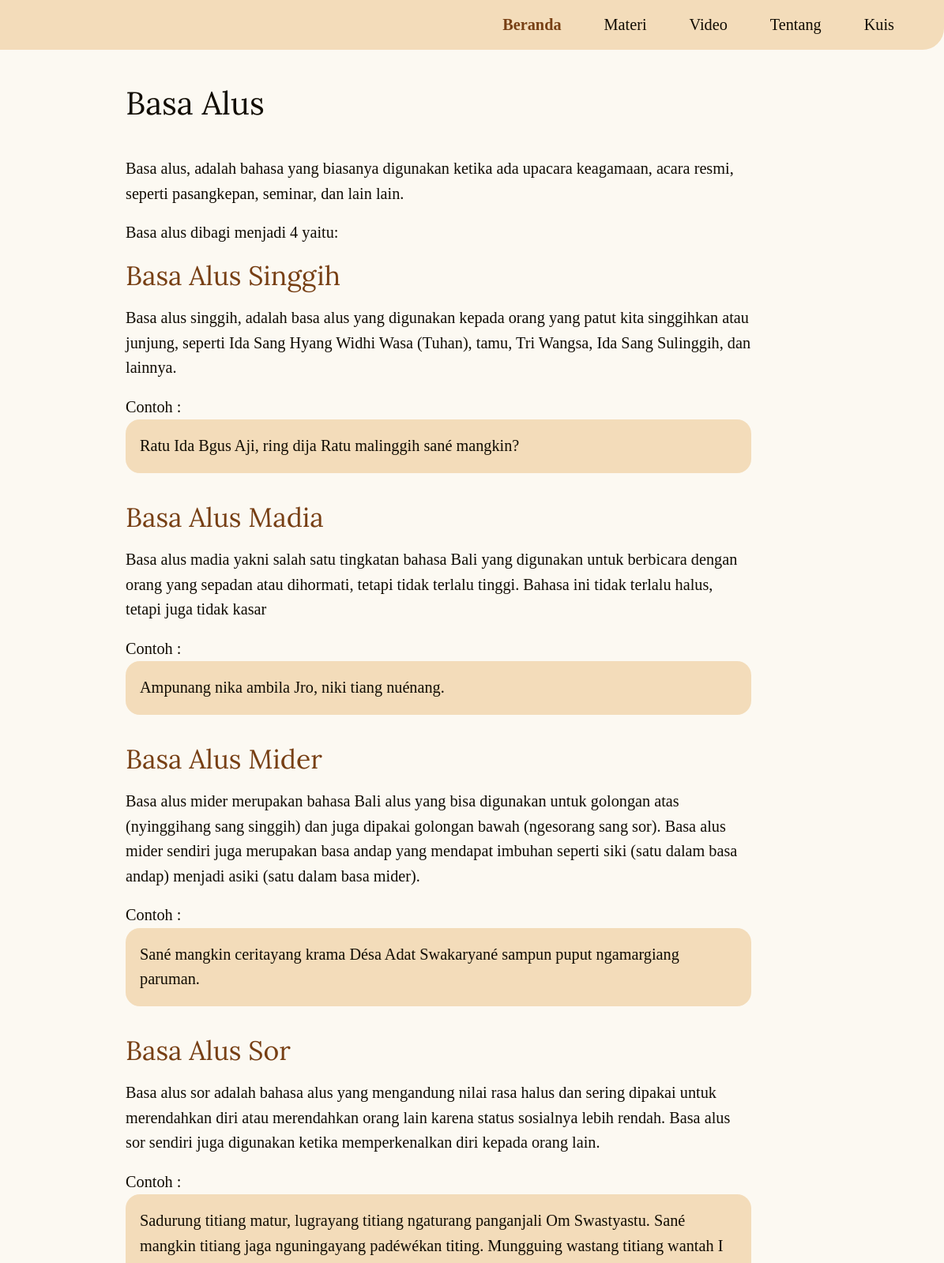
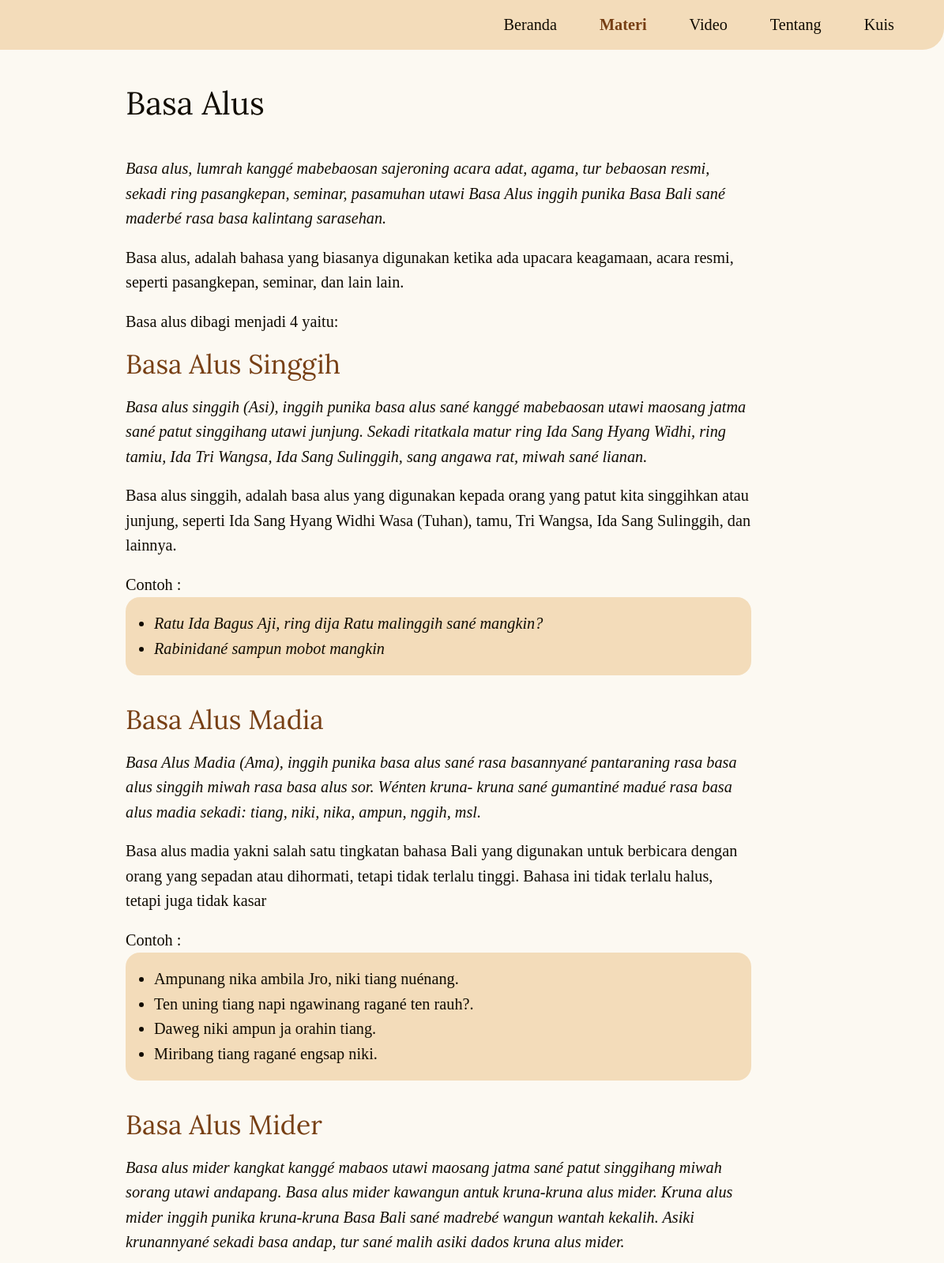
Before and after one commit to Krindog7337/BliAngga, a website: page web/basa-alus.html in a window 1280 px wide. Shown: the top 1599 px of the page at 79% size, 85-1280 px from the left. Drawn offline with Linux system fonts and the light colour scheme; a web font is replaced by a local one.

Commit message:
add materi and svg changes

```diff
--- a/web/basa-alus.html
+++ b/web/basa-alus.html
@@ -27,14 +27,14 @@
           <ul class="flex-wrap items-center md:flex">
             <li>
               <a
-                class="this-page mx-2 cursor-pointer rounded-lg px-4 py-2 transition hover:text-primary"
+                class="mx-2 cursor-pointer rounded-lg px-4 py-2 transition hover:text-primary"
                 href="/index.html"
                 >Beranda</a
               >
             </li>
             <li>
               <a
-                class="mx-2 cursor-pointer rounded-lg px-4 py-2 transition hover:text-primary"
+                class="this-page mx-2 cursor-pointer rounded-lg px-4 py-2 transition hover:text-primary"
                 href="/materi.html"
                 >Materi</a
               >
@@ -68,14 +68,14 @@
         <ul class="pb-2">
           <li class="my-3">
             <a
-              class="this-page cursor-pointer rounded-lg py-2 text-lg transition hover:text-ceria-accent"
+              class="cursor-pointer rounded-lg py-2 text-lg transition hover:text-ceria-accent"
               href="/index.html"
               >Beranda</a
             >
           </li>
           <li class="my-3">
             <a
-              class="cursor-pointer rounded-lg py-2 text-lg transition hover:text-ceria-accent"
+              class="this-page cursor-pointer rounded-lg py-2 text-lg transition hover:text-ceria-accent"
               href="/materi.html"
               >Materi</a
             >
@@ -108,6 +108,14 @@
       <section class="container md:max-w-3xl">
         <div class="span text-4xl py-2 my-8 font-header">Basa Alus</div>
         <p class="my-4">
+          <i>
+            Basa alus, lumrah kanggé mabebaosan sajeroning acara adat, agama,
+            tur bebaosan resmi, sekadi ring pasangkepan, seminar, pasamuhan
+            utawi Basa Alus inggih punika Basa Bali sané maderbé rasa basa
+            kalintang sarasehan.
+          </i>
+        </p>
+        <p class="my-4">
           Basa alus, adalah bahasa yang biasanya digunakan ketika ada upacara
           keagamaan, acara resmi, seperti pasangkepan, seminar, dan lain lain.
         </p>
@@ -117,19 +125,45 @@
         <div class="text-wrapper">
           <h1 class="">Basa Alus Singgih</h1>
           <p class="my-4">
+            <i>
+              Basa alus singgih (Asi), inggih punika basa alus sané kanggé
+              mabebaosan utawi maosang jatma sané patut singgihang utawi
+              junjung. Sekadi ritatkala matur ring Ida Sang Hyang Widhi, ring
+              tamiu, Ida Tri Wangsa, Ida Sang Sulinggih, sang angawa rat, miwah
+              sané lianan.
+            </i>
+          </p>
+          <p class="my-4">
             Basa alus singgih, adalah basa alus yang digunakan kepada orang yang
             patut kita singgihkan atau junjung, seperti Ida Sang Hyang Widhi
             Wasa (Tuhan), tamu, Tri Wangsa, Ida Sang Sulinggih, dan lainnya.
           </p>
           <p>Contoh :</p>
-          <p class="contoh">
-            Ratu Ida Bgus Aji, ring dija Ratu malinggih sané mangkin?
-          </p>
+          <div class="contoh">
+            <ul class="ml-4">
+              <li class="list-disc">
+                <i
+                  >Ratu Ida Bagus Aji, ring dija Ratu malinggih sané mangkin?
+                </i>
+              </li>
+              <li class="list-disc">
+                <i>Rabinidané sampun mobot mangkin</i>
+              </li>
+            </ul>
+          </div>
         </div>
       </section>
       <section class="container mb-8 md:max-w-3xl">
         <div class="text-wrapper">
           <h1 class="">Basa Alus Madia</h1>
+          <p class="my-4">
+            <i
+              >Basa Alus Madia (Ama), inggih punika basa alus sané rasa
+              basannyané pantaraning rasa basa alus singgih miwah rasa basa alus
+              sor. Wénten kruna- kruna sané gumantiné madué rasa basa alus madia
+              sekadi: tiang, niki, nika, ampun, nggih, msl.</i
+            >
+          </p>
           <p class="my-4">
             Basa alus madia yakni salah satu tingkatan bahasa Bali yang
             digunakan untuk berbicara dengan orang yang sepadan atau dihormati,
@@ -137,12 +171,33 @@
             juga tidak kasar
           </p>
           <p>Contoh :</p>
-          <p class="contoh">Ampunang nika ambila Jro, niki tiang nuénang.</p>
+          <div class="contoh">
+            <ul class="ml-4">
+              <li class="list-disc">
+                Ampunang nika ambila Jro, niki tiang nuénang.
+              </li>
+              <li class="list-disc">
+                Ten uning tiang napi ngawinang ragané ten rauh?.
+              </li>
+              <li class="list-disc">Daweg niki ampun ja orahin tiang.</li>
+              <li class="list-disc">Miribang tiang ragané engsap niki.</li>
+            </ul>
+          </div>
         </div>
       </section>
       <section class="container mb-8 md:max-w-3xl">
         <div class="text-wrapper">
           <h1 class="">Basa Alus Mider</h1>
+          <p class="my-4">
+            <i>
+              Basa alus mider kangkat kanggé mabaos utawi maosang jatma sané
+              patut singgihang miwah sorang utawi andapang. Basa alus mider
+              kawangun antuk kruna-kruna alus mider. Kruna alus mider inggih
+              punika kruna-kruna Basa Bali sané madrebé wangun wantah kekalih.
+              Asiki krunannyané sekadi basa andap, tur sané malih asiki dados
+              kruna alus mider.
+            </i>
+          </p>
           <p class="my-4">
             Basa alus mider merupakan bahasa Bali alus yang bisa digunakan untuk
             golongan atas (nyinggihang sang singgih) dan juga dipakai golongan
@@ -160,6 +215,14 @@
       <section class="container mb-8 md:max-w-3xl">
         <div class="text-wrapper">
           <h1 class="">Basa Alus Sor</h1>
+          <p class="my-4">
+            <i
+              >Basa alus sor, inggih punika basa alus sané kanggé matur tatkala
+              nguningayang déwék padidi, tur jatma sané linggihnyané utawi
+              nguningayang jadma sané patut sorang utawi andapang, sekadi
+              pada.</i
+            >
+          </p>
           <p class="my-4">
             Basa alus sor adalah bahasa alus yang mengandung nilai rasa halus
             dan sering dipakai untuk merendahkan diri atau merendahkan orang
```
Also changed, not shown: web/basa-andap.html (+13 -4 lines), web/basa-kasar.html (+32 -5 lines), web/basa-madia.html (+12 -4 lines), web/index.html (+10 -5 lines), web/assets/Subscriber-bro.svg, web/assets/bliangga-white.svg (added), web/assets/logo.svg (deleted), web/output.css.
